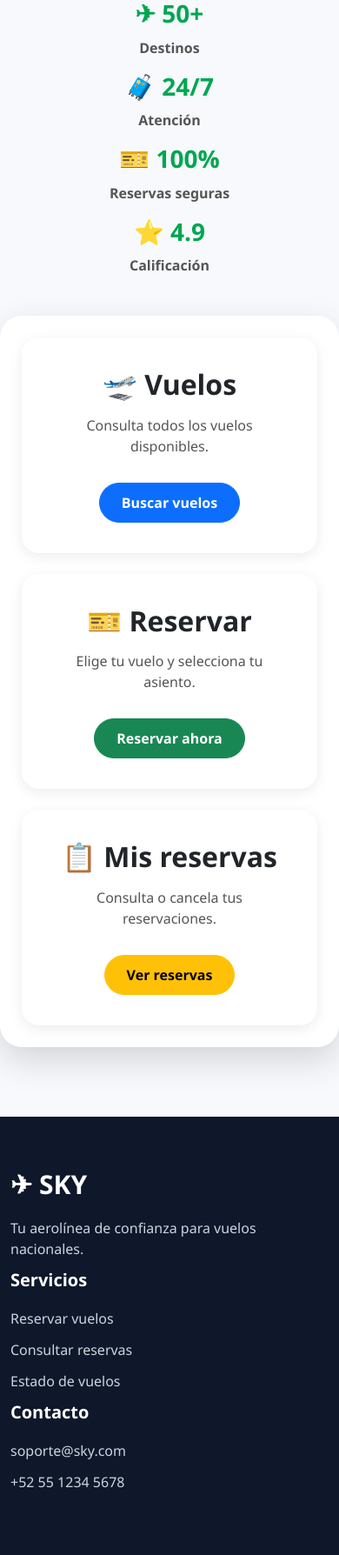
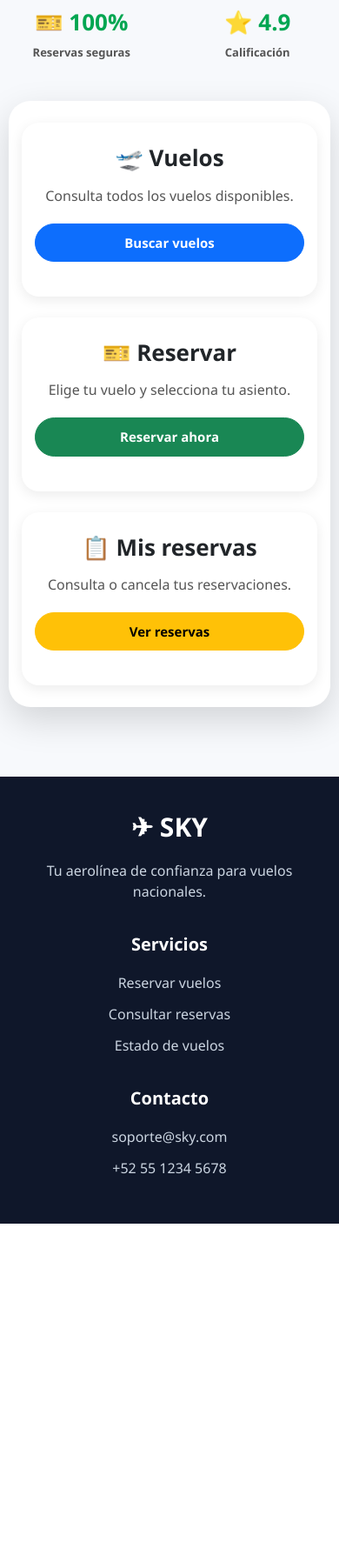
Before and after one commit to genricporcayo504-cpu/aerolinea-sky, a Flask app: page / in a window 390 px wide. Shown: the part 735-2523 px from the top of the page at 87% size. After the commit the page ends 2142 px from the top, so only its background shows below. Run offline with Flask 3, Linux system fonts and the light colour scheme.

Commit message:
Mejorar responsive celular

```diff
--- a/static/style.css
+++ b/static/style.css
@@ -224,37 +224,9 @@ body{
     color:white;
 }
 
-/* RESPONSIVE */
+/* ASIENTOS */
 
-@media(max-width:768px){
-
-    .menu{
-        flex-direction:column;
-        gap:10px;
-    }
-
-    .hero{
-        min-height:400px;
-        text-align:center;
-    }
-
-    .hero h1{
-        font-size:40px;
-    }
-
-    .hero p{
-        font-size:18px;
-    }
-
-    .search-box{
-        margin-top:30px;
-        padding:25px;
-    }
-
-    .stats h4{
-        font-size:28px;
-    }
-    .cabina{
+.cabina{
     background:white;
     padding:30px;
     border-radius:20px;
@@ -300,72 +272,133 @@ body{
     background:#dc3545;
     cursor:not-allowed;
 }
-/* ===== RESPONSIVE CELULAR ===== */
-@media (max-width: 768px) {
 
-    body {
-        overflow-x: hidden;
+/* RESPONSIVE CELULAR */
+
+@media(max-width:768px){
+
+    body{
+        overflow-x:hidden;
     }
 
-    nav {
-        flex-direction: column;
-        gap: 15px;
-        padding: 20px;
-        text-align: center;
+    .navbar{
+        padding:15px;
     }
 
-    nav ul {
-        flex-direction: column;
-        gap: 12px;
-        padding: 0;
+    .navbar-brand{
+        font-size:26px;
+        display:block;
+        text-align:center;
+        margin-bottom:12px;
     }
 
-    .hero {
-        height: auto;
-        min-height: 450px;
-        padding: 60px 20px;
-        text-align: center;
+    .menu{
+        display:grid;
+        grid-template-columns:repeat(3, 1fr);
+        gap:8px;
+        width:100%;
+        text-align:center;
     }
 
-    .hero h1 {
-        font-size: 38px;
-        line-height: 1.2;
+    .menu a{
+        font-size:13px;
+        padding:8px 5px;
     }
 
-    .hero p {
-        font-size: 18px;
+    .btn-login{
+        grid-column:1 / 4;
+        width:80%;
+        margin:auto;
+        padding:10px;
+        font-size:14px;
     }
 
-    .stats,
-    .cards,
-    .contenedor,
-    .form-container {
-        flex-direction: column;
-        width: 95%;
-        margin: auto;
+    .hero{
+        min-height:390px;
+        padding:40px 20px;
+        text-align:center;
+        background-position:center;
     }
 
-    table {
-        font-size: 13px;
-        width: 100%;
+    .hero h1{
+        font-size:38px;
+        line-height:1.2;
     }
 
-    .tabla-contenedor {
-        overflow-x: auto;
-        width: 100%;
+    .hero p{
+        font-size:17px;
+    }
+
+    .stats{
+        margin-top:30px;
+        margin-bottom:30px;
+    }
+
+    .stats .row{
+        display:grid;
+        grid-template-columns:repeat(2, 1fr);
+        gap:15px;
+    }
+
+    .stats h4{
+        font-size:26px;
+    }
+
+    .stats p{
+        font-size:13px;
+    }
+
+    .search-box{
+        width:95%;
+        padding:25px 15px;
+        margin:30px auto;
+    }
+
+    .card-option{
+        padding:25px 15px;
+        margin-bottom:15px;
+    }
+
+    .card-option h3{
+        font-size:26px;
+    }
+
+    .table{
+        display:block;
+        overflow-x:auto;
+        white-space:nowrap;
+        font-size:13px;
     }
 
     input,
     select,
-    button {
-        width: 100%;
-        font-size: 16px;
+    button,
+    .btn{
+        width:100%;
+        font-size:15px;
     }
 
-    .btn,
-    button {
-        margin-top: 10px;
+    .footer{
+        text-align:center;
+        padding:40px 20px;
+    }
+
+    .footer .row{
+        gap:25px;
+    }
+
+    .cabina{
+        padding:15px;
+        overflow-x:auto;
+    }
+
+    .asiento{
+        width:45px;
+        height:45px;
+        font-size:13px;
+    }
+
+    .pasillo{
+        width:25px;
     }
 }
-
-}
```
